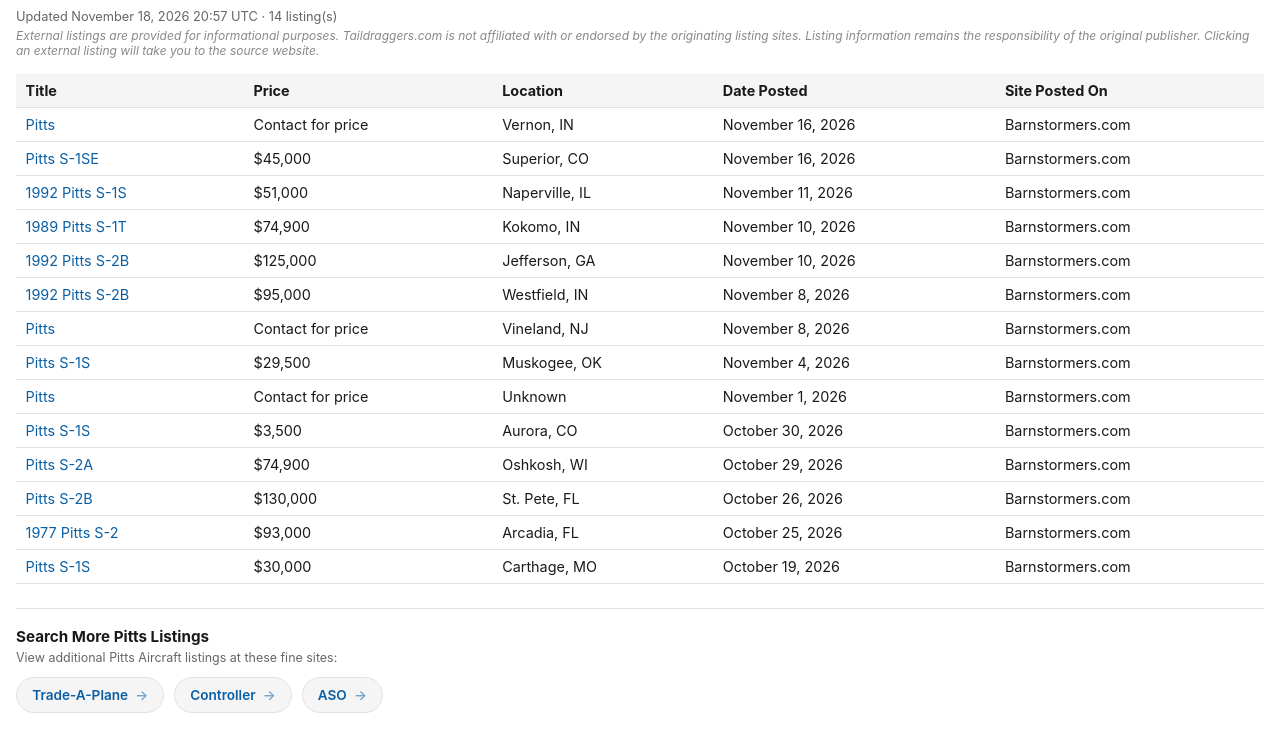
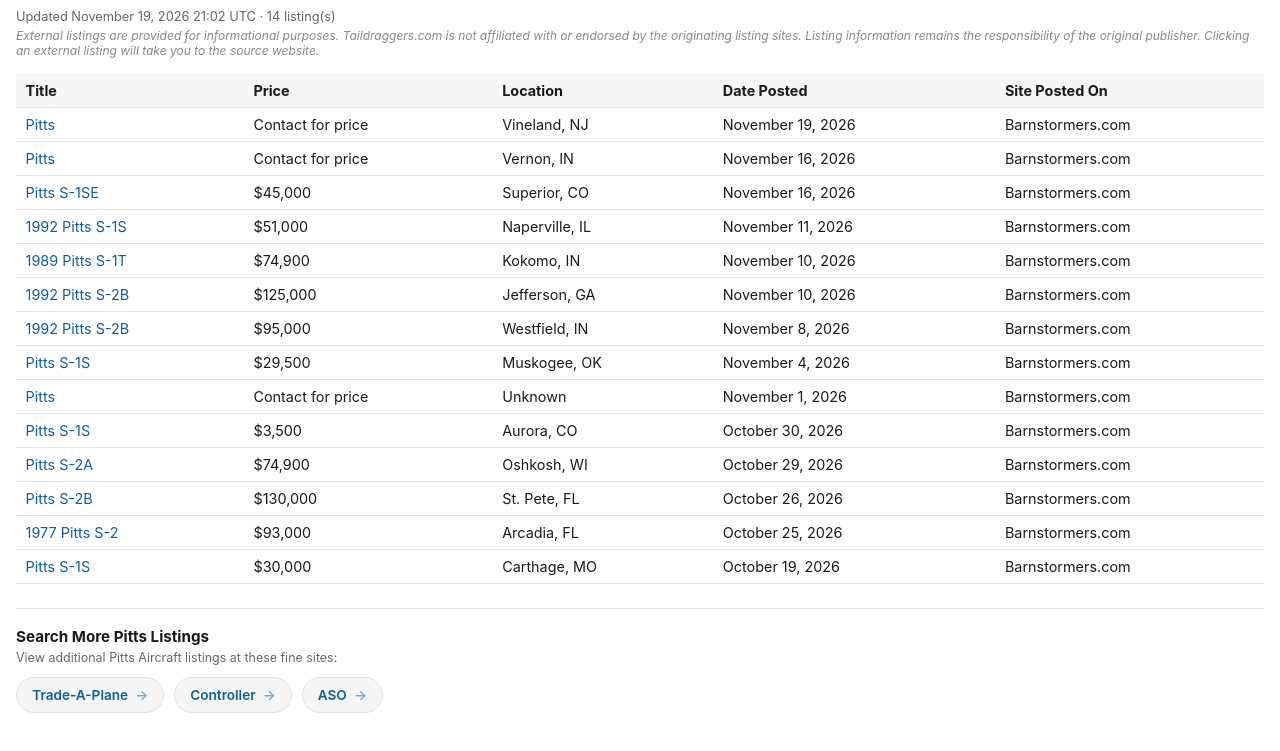
Before and after one commit to taildraggers/pitts, a plain HTML site: page docs/index.html in a window 1280 px wide. Shown: the part 43-794 px from the top of the page. Drawn offline with Linux system fonts and the light colour scheme.

Commit message:
Update Pitts listings (2026-11-19)

```diff
--- a/docs/index.html
+++ b/docs/index.html
@@ -76,20 +76,20 @@
 </head>
 <body>
   <h1>Other Pitts Ads on the Web</h1>
-  <div class="updated">Updated November 18, 2026 20:57 UTC &middot; 14 listing(s)</div>
+  <div class="updated">Updated November 19, 2026 21:02 UTC &middot; 14 listing(s)</div>
   <div class="disclaimer">External listings are provided for informational purposes. Taildraggers.com is not affiliated with or endorsed by the originating listing sites. Listing information remains the responsibility of the original publisher. Clicking an external listing will take you to the source website.</div>
   <table>
     <thead>
       <tr><th>Title</th><th>Price</th><th>Location</th><th>Date Posted</th><th>Site Posted On</th></tr>
     </thead>
     <tbody>
+        <tr><td><a href="https://www.barnstormers.com/classified-2025522-Pitts-Pitts-Pitts-and-more!.html" target="_blank" rel="noopener noreferrer">Pitts</a></td><td>Contact for price</td><td>Vineland, NJ</td><td>November 19, 2026</td><td>Barnstormers.com</td></tr>
         <tr><td><a href="https://www.barnstormers.com/classified-1616528-Pitts-Restoration-,-Repair.html" target="_blank" rel="noopener noreferrer">Pitts</a></td><td>Contact for price</td><td>Vernon, IN</td><td>November 16, 2026</td><td>Barnstormers.com</td></tr>
         <tr><td><a href="https://www.barnstormers.com/classified-2068349-Pitts-S-1SE.html" target="_blank" rel="noopener noreferrer">Pitts S-1SE</a></td><td>$45,000</td><td>Superior, CO</td><td>November 16, 2026</td><td>Barnstormers.com</td></tr>
         <tr><td><a href="https://www.barnstormers.com/classified-2066003-1992-Pitts-S-1S.html" target="_blank" rel="noopener noreferrer">1992 Pitts S-1S</a></td><td>$51,000</td><td>Naperville, IL</td><td>November 11, 2026</td><td>Barnstormers.com</td></tr>
         <tr><td><a href="https://www.barnstormers.com/classified-2082978-1989-Pitts-S-1T.html" target="_blank" rel="noopener noreferrer">1989 Pitts S-1T</a></td><td>$74,900</td><td>Kokomo, IN</td><td>November 10, 2026</td><td>Barnstormers.com</td></tr>
         <tr><td><a href="https://www.barnstormers.com/classified-2071740-1992-Aviat-Pitts-S-2B.html" target="_blank" rel="noopener noreferrer">1992 Pitts S-2B</a></td><td>$125,000</td><td>Jefferson, GA</td><td>November 10, 2026</td><td>Barnstormers.com</td></tr>
         <tr><td><a href="https://www.barnstormers.com/classified-2082534-1992-Pitts-S2B.html" target="_blank" rel="noopener noreferrer">1992 Pitts S-2B</a></td><td>$95,000</td><td>Westfield, IN</td><td>November 8, 2026</td><td>Barnstormers.com</td></tr>
-        <tr><td><a href="https://www.barnstormers.com/classified-2025522-Pitts-Pitts-Pitts-and-more!.html" target="_blank" rel="noopener noreferrer">Pitts</a></td><td>Contact for price</td><td>Vineland, NJ</td><td>November 8, 2026</td><td>Barnstormers.com</td></tr>
         <tr><td><a href="https://www.barnstormers.com/classified-1971294-PITTS-S-1S.html" target="_blank" rel="noopener noreferrer">Pitts S-1S</a></td><td>$29,500</td><td>Muskogee, OK</td><td>November 4, 2026</td><td>Barnstormers.com</td></tr>
         <tr><td><a href="https://www.barnstormers.com/classified-2081395-EarthX-for-C172-and-Pitts.html" target="_blank" rel="noopener noreferrer">Pitts</a></td><td>Contact for price</td><td>Unknown</td><td>November 1, 2026</td><td>Barnstormers.com</td></tr>
         <tr><td><a href="https://www.barnstormers.com/classified-2081089-Pitts-S1S-Frame-and-Plans.html" target="_blank" rel="noopener noreferrer">Pitts S-1S</a></td><td>$3,500</td><td>Aurora, CO</td><td>October 30, 2026</td><td>Barnstormers.com</td></tr>
```
